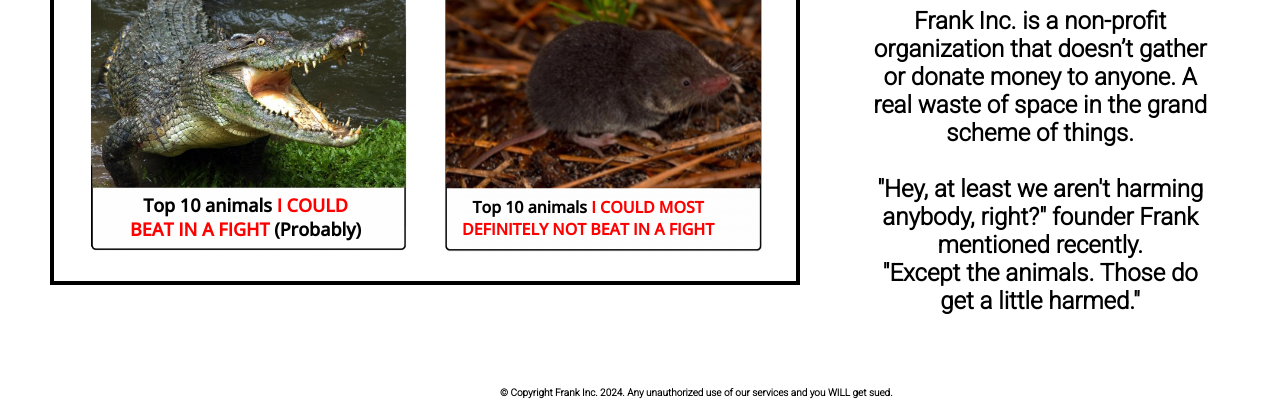
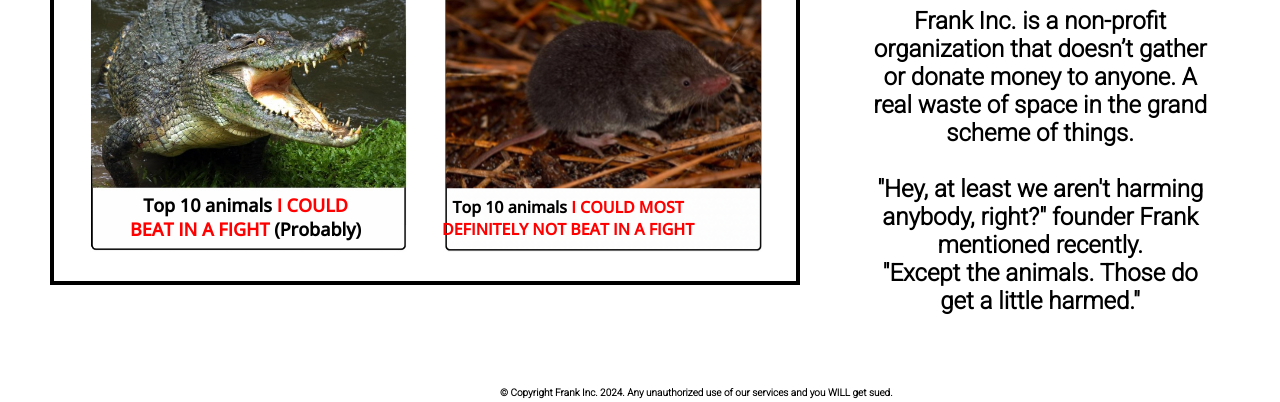
Before and after one commit to Fourscoreandsevenyearsago/Frank-Inc-, a plain HTML site: page index.html in a window 1280 px wide. Shown: the part 543-945 px from the top of the page. Drawn offline with nearby package versions, Linux system fonts and the light colour scheme; a web font is replaced by a local one.

Commit message:
Update styles.css

```diff
--- a/styles.css
+++ b/styles.css
@@ -256,7 +256,7 @@ form {
     position: absolute;
     top: 739px;
     font-size: 16px;
-    left: 462px;
+    left: 442px;
 }
 .fighttext:hover {
     text-decoration: underline;
```
